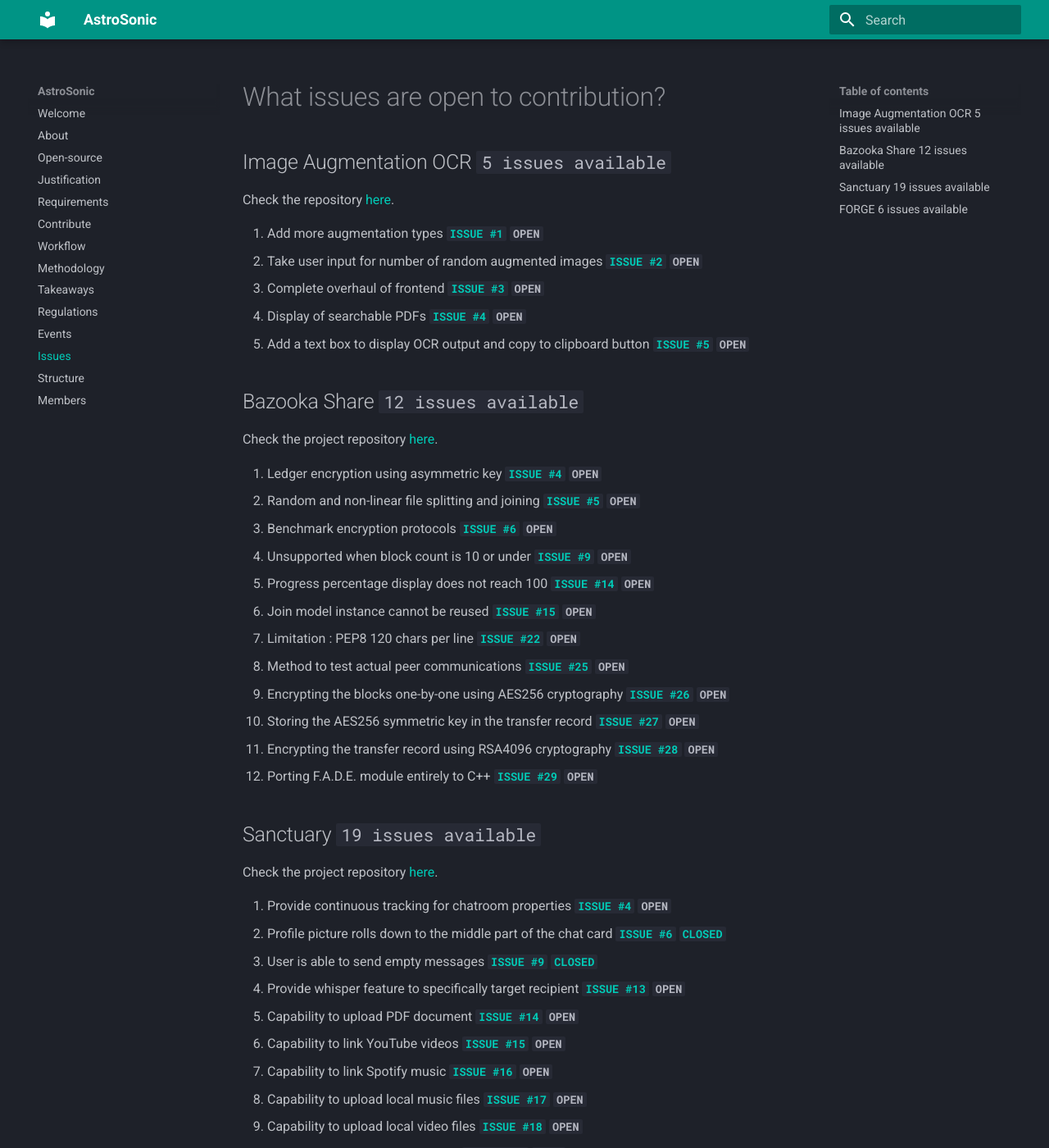
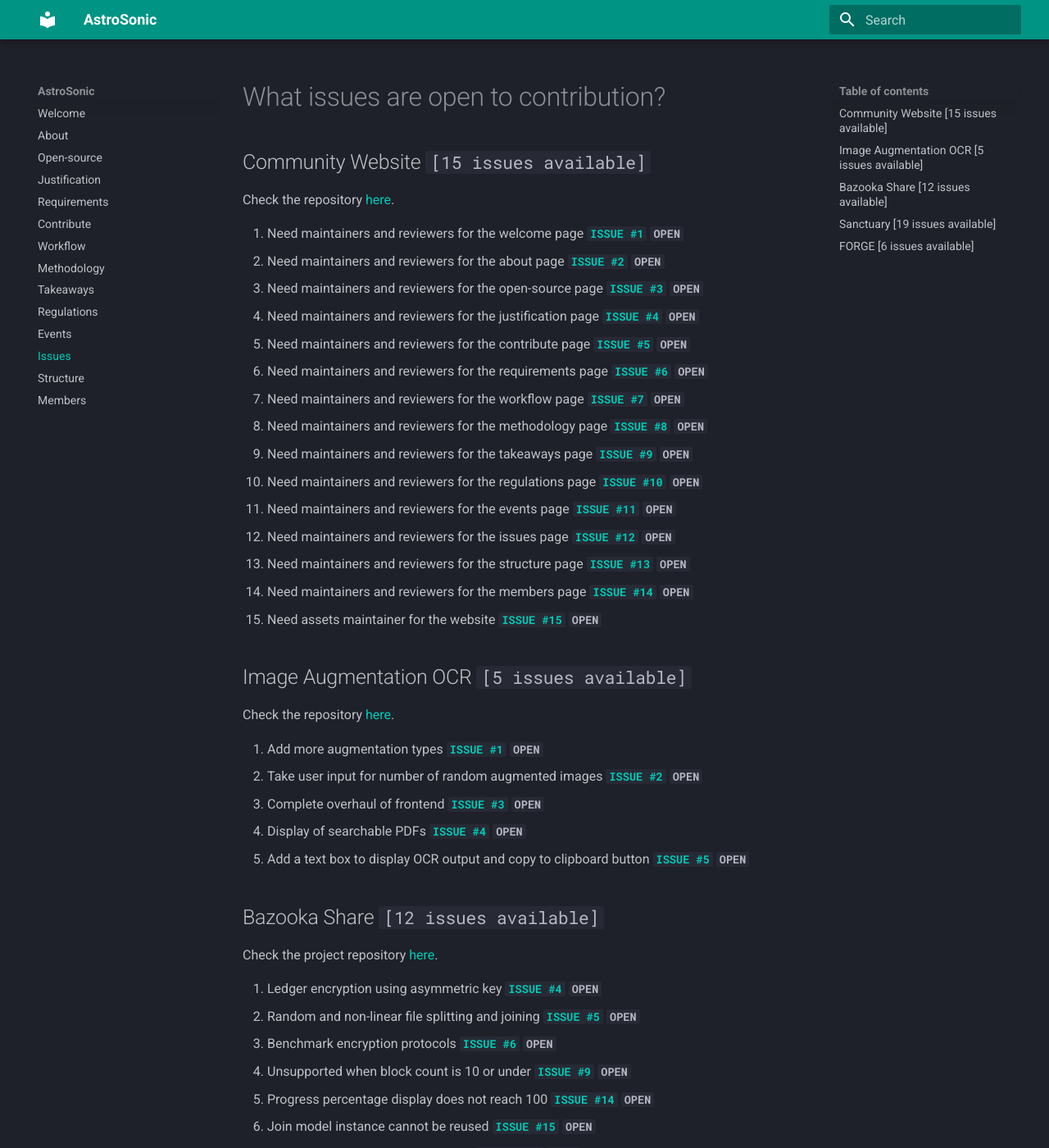
Before and after one commit to astrosonic/community-website, an MkDocs documentation site: the page built from docs/probs.md, in a window 1280 px wide and 1400 px high. Shown: the whole window at 82% size. Built offline with MkDocs 1.6.1 and Material for MkDocs 9.7.7, drawn with Linux system fonts in a browser that asks for light colours; some of the changed text lies outside the part shown.

Commit message:
Added the community website issues

```diff
--- a/docs/probs.md
+++ b/docs/probs.md
@@ -1,6 +1,26 @@
 # What issues are open to contribution?
 
-## Image Augmentation OCR `5 issues available`
+## Community Website `[15 issues available]`
+
+Check the repository [here](https://github.com/astrosonic/community-website/).
+
+1.  Need maintainers and reviewers for the welcome page [**`ISSUE #1`**](https://github.com/astrosonic/community-website/issues/1) **`OPEN`**
+2.  Need maintainers and reviewers for the about page [**`ISSUE #2`**](https://github.com/astrosonic/community-website/issues/2) **`OPEN`**
+3.  Need maintainers and reviewers for the open-source page [**`ISSUE #3`**](https://github.com/astrosonic/community-website/issues/3) **`OPEN`**
+4.  Need maintainers and reviewers for the justification page [**`ISSUE #4`**](https://github.com/astrosonic/community-website/issues/4) **`OPEN`**
+5.  Need maintainers and reviewers for the contribute page [**`ISSUE #5`**](https://github.com/astrosonic/community-website/issues/5) **`OPEN`**
+6.  Need maintainers and reviewers for the requirements page [**`ISSUE #6`**](https://github.com/astrosonic/community-website/issues/6) **`OPEN`**
+7.  Need maintainers and reviewers for the workflow page [**`ISSUE #7`**](https://github.com/astrosonic/community-website/issues/7) **`OPEN`**
+8.  Need maintainers and reviewers for the methodology page [**`ISSUE #8`**](https://github.com/astrosonic/community-website/issues/8) **`OPEN`**
+9.  Need maintainers and reviewers for the takeaways page [**`ISSUE #9`**](https://github.com/astrosonic/community-website/issues/9) **`OPEN`**
+10. Need maintainers and reviewers for the regulations page [**`ISSUE #10`**](https://github.com/astrosonic/community-website/issues/10) **`OPEN`**
+11. Need maintainers and reviewers for the events page [**`ISSUE #11`**](https://github.com/astrosonic/community-website/issues/11) **`OPEN`**
+12. Need maintainers and reviewers for the issues page [**`ISSUE #12`**](https://github.com/astrosonic/community-website/issues/12) **`OPEN`**
+13. Need maintainers and reviewers for the structure page [**`ISSUE #13`**](https://github.com/astrosonic/community-website/issues/13) **`OPEN`**
+14. Need maintainers and reviewers for the members page [**`ISSUE #14`**](https://github.com/astrosonic/community-website/issues/14) **`OPEN`**
+15. Need assets maintainer for the website [**`ISSUE #15`**](https://github.com/astrosonic/community-website/issues/15) **`OPEN`**
+
+## Image Augmentation OCR `[5 issues available]`
 
 Check the repository [here](https://github.com/astrosonic/Image-Augmentation-OCR/).
 
@@ -10,7 +30,7 @@ Check the repository [here](https://github.com/astrosonic/Image-Augmentation-OCR
 4. Display of searchable PDFs [**`ISSUE #4`**](https://github.com/astrosonic/Image-Augmentation-OCR/issues/4) **`OPEN`**
 5. Add a text box to display OCR output and copy to clipboard button [**`ISSUE #5`**](https://github.com/astrosonic/Image-Augmentation-OCR/issues/5) **`OPEN`**
 
-## Bazooka Share `12 issues available`
+## Bazooka Share `[12 issues available]`
 
 Check the project repository [here](https://github.com/astrosonic/bazooka-share/).
 
@@ -27,7 +47,7 @@ Check the project repository [here](https://github.com/astrosonic/bazooka-share/
 11. Encrypting the transfer record using RSA4096 cryptography [**`ISSUE #28`**](https://github.com/astrosonic/bazooka-share/issues/28) **`OPEN`**
 12. Porting F.A.D.E. module entirely to C++ [**`ISSUE #29`**](https://github.com/astrosonic/bazooka-share/issues/29) **`OPEN`**
 
-## Sanctuary `19 issues available`
+## Sanctuary `[19 issues available]`
 
 Check the project repository [here](https://github.com/astrosonic/sanctuary/).
 
@@ -51,7 +71,7 @@ Check the project repository [here](https://github.com/astrosonic/sanctuary/).
 18. Add a *Copy to Clipboard* button for chatroom ID [**`ISSUE #31`**](https://github.com/astrosonic/sanctuary/issues/31) [**`CLOSED`**](https://github.com/astrosonic/sanctuary/pull/32)
 19. Provide audio based chatting feature [**`ISSUE #34`**](https://github.com/astrosonic/sanctuary/issues/34) [**`ASSIGNED`**]((https://github.com/astrosonic/sanctuary/issues/34))
 
-## FORGE `6 issues available`
+## FORGE `[6 issues available]`
 
 Check the project repository [here](https://github.com/astrosonic/forge/).
 
```
